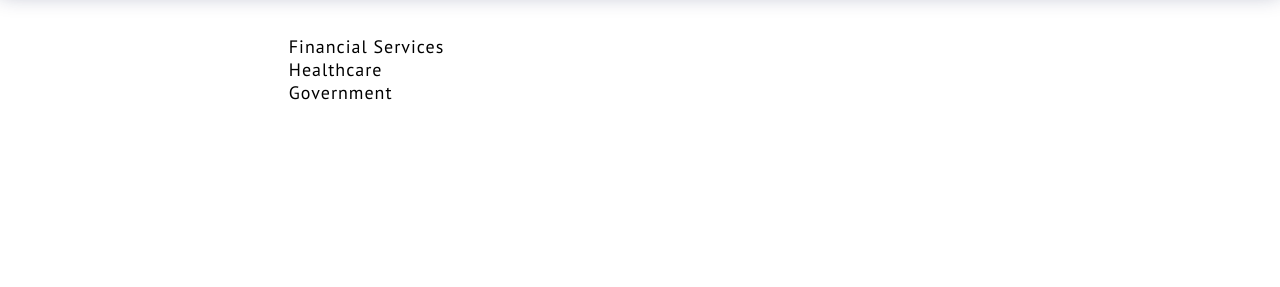
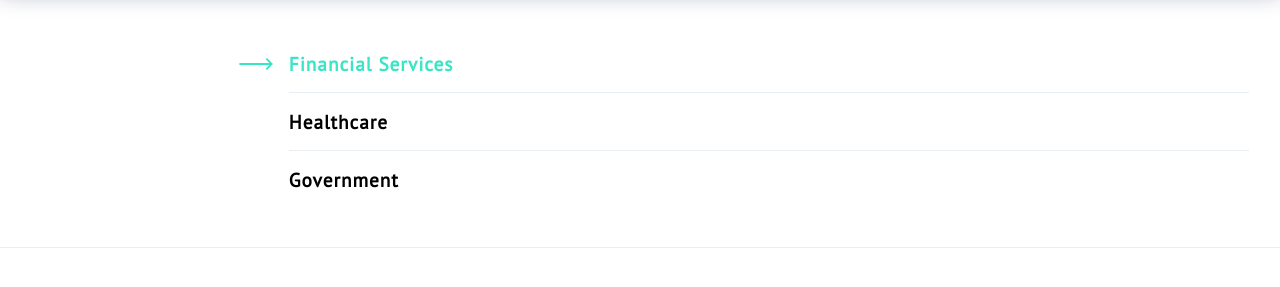
Before and after one commit to Dillonzellis/HUSL-Assessment, a website built with webpack: page index.html in a window 1280 px wide. Both pictures are taken after a click on the link "Industries". Shown: the part 105-392 px from the top of the page. Built offline with nearby package versions, Linux system fonts and the light colour scheme.

Commit message:
desktop submenu styling and functionality

```diff
--- a/index.html
+++ b/index.html
@@ -20,7 +20,7 @@
           <img src="./src/img/placeholder-logo.png" alt="" srcset="" />
         </div>
         <ul class="nav-links">
-          <li class="nav-link animate">
+          <li class="nav-link">
             <div class="arrow-wrapper">
               <div class="mobile-arrow">
                 <img src="./src/img/arrow.png" alt="" srcset="" />
@@ -29,9 +29,14 @@
                 >Industries</a
               >
               <div class="submenu">
-                <div class="submenu-item">Financial Services</div>
+                <div class="desktop-arrow-wrapper">
+                  <div class="desktop-arrow">
+                    <img src="./src/img/arrow.png" alt="" srcset="" />
+                  </div>
+                  <div class="submenu-item accent">Financial Services</div>
+                </div>
                 <div class="submenu-item">Healthcare</div>
-                <div class="submenu-item">Government</div>
+                <div class="submenu-item no-border">Government</div>
               </div>
             </div>
           </li>
@@ -74,6 +79,8 @@
       </nav>
     </header>
     <main>
+      <hr class="desktop-hr" />
+
       <form action="" class="search-bar">
         <div class="input-wrapper">
           <input type="text" placeholder="Search" />
--- a/src/js/mobile-dropdown.js
+++ b/src/js/mobile-dropdown.js
@@ -2,10 +2,12 @@ const mobileDropdown = () => {
   const accent = document.querySelector(".accent");
   const dropDown = document.querySelector(".submenu");
   const searchBar = document.querySelector(".search-bar");
+  const hr = document.querySelector("hr");
 
   accent.addEventListener("click", () => {
     dropDown.classList.toggle("show-block");
     searchBar.classList.remove("show-flex");
+    hr.classList.toggle("show-block");
   });
 };
 
--- a/src/js/search-bar.js
+++ b/src/js/search-bar.js
@@ -2,10 +2,12 @@ const searchBarDisplay = () => {
   const searchIcon = document.querySelector(".search");
   const searchBar = document.querySelector(".search-bar");
   const subMenu = document.querySelector(".submenu");
+  const hr = document.querySelector("hr");
 
   searchIcon.addEventListener("click", () => {
     searchBar.classList.toggle("show-flex");
     subMenu.classList.remove("show-block");
+    hr.classList.remove("show-block");
   });
 };
 
--- a/src/styles/nav/_new-nav.scss
+++ b/src/styles/nav/_new-nav.scss
@@ -115,13 +115,38 @@ nav {
       }
       .submenu {
         display: none;
+
         @media only screen and (min-width: 1050px) {
           position: absolute;
           top: 140px;
-          width: 25%;
+          width: 75%;
           flex-direction: column;
         }
+        .desktop-arrow-wrapper {
+          @media only screen and (min-width: 1050px) {
+            display: flex;
+            align-items: center;
+            position: relative;
+            .desktop-arrow {
+              position: absolute;
+              left: -50px;
+            }
+            .accent {
+              color: $accent;
+            }
+          }
+        }
         .submenu-item {
+          @media only screen and (min-width: 1050px) {
+            width: 100%;
+            border-bottom: 1px solid #e9eef2;
+            padding: 1rem 0;
+            font-size: 1.2rem;
+            font-weight: bold;
+          }
+        }
+        .no-border {
+          border: none;
         }
       }
     }
@@ -197,6 +222,17 @@ nav {
   }
 }
 
+hr {
+  display: none;
+  position: absolute;
+  top: 22rem;
+  // height: 100px;
+  min-width: 100vw;
+  border: 0;
+  border-top: 1px solid #e9eef2;
+  // border-top: 1px solid red;
+}
+
 .search-bar {
   display: none;
   justify-content: left;
```
Also changed, not shown: public/bundle.js (+6 -11 lines), 1 other file.
